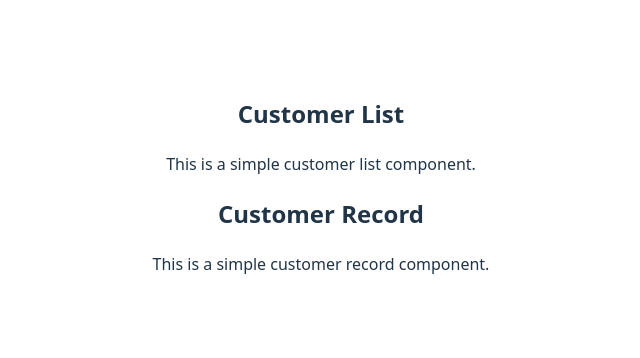
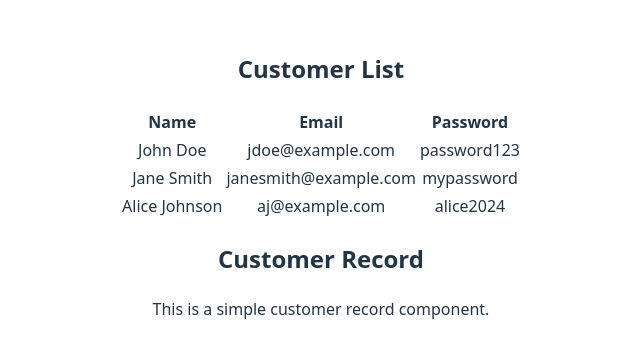
Before and after one commit to n-hccm/react-project, a React (Vite) app in the folder react/: page / in a window 1280 px wide. Shown: the part 216-574 px from the top of the page, without its empty margins (319-959 px from the left). Built offline with nearby package versions, Linux system fonts and the light colour scheme.

Commit message:
Added basic table view of CustomerList.tsx.

```diff
--- a/react/src/component/CustomerList.tsx
+++ b/react/src/component/CustomerList.tsx
@@ -1,11 +1,39 @@
 
 import React from "react";
 
+
+//create a basic example list of customer records.
+//Style: name, email, password
+
+const staticData = [
+    {name: "John Doe", email: "jdoe@example.com", password: "password123"},
+    {name: "Jane Smith", email: "janesmith@example.com",password: "mypassword"},
+    {name: "Alice Johnson", email: "aj@example.com", password: "alice2024"}
+]
+
+//This component will display the list of customers in a table format.
 const CustomerList: React.FC = () => {
     return (
         <div>
             <h2>Customer List</h2>
-            <p>This is a simple customer list component.</p>
+            <table>
+                <thead>
+                    <tr>
+                        <th>Name</th>
+                        <th>Email</th>
+                        <th>Password</th>
+                    </tr>
+                </thead>
+                <tbody>
+                    {staticData.map((customer, index) => (
+                        <tr key={index}>
+                            <td>{customer.name}</td>
+                            <td>{customer.email}</td>
+                            <td>{customer.password}</td>
+                        </tr>
+                    ))}
+                </tbody>
+            </table>
         </div>
     );
 };
```
Also changed, not shown: react/package.json (+5 -2 lines), 2 other files (tests, documents, lock files or other folders).
